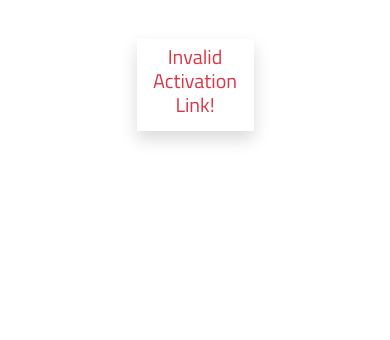
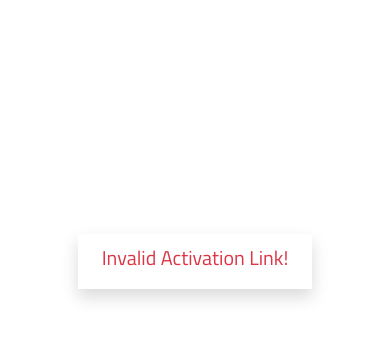
Before and after one commit to PurplThings/Main, a PHP site: page /PT/forgotpwd.php in a window 390 px wide. Shown: the top 340 px of the page. Run offline with PHP 8.4, Linux system fonts and the light colour scheme.

Commit message:
kethan3june

```diff
--- a/forgotpwd.php
+++ b/forgotpwd.php
@@ -9,9 +9,26 @@
     <meta name="viewport" content="width=device-width, initial-scale=1.0">
     <title>Forgot Password</title>
     <?php require_once 'Asset/util/index_require.php'; ?>
+    <style>
+        .shadow{
+            width: 30%;margin: 10% auto;
+        }
+        @media only screen and (max-width: 575px){
+            .shadow{
+                width: 60%;
+                margin: 60% auto;
+            }
+        }
+        @media (min-width:971px) and (max-width:980px){
+            .shadow{
+                width: 50%;
+                margin: 50% auto;
+            }
+        }
+    </style>
 </head>
 <body>
-    <div class="shadow" style="width: 30%;margin: 10% auto;">
+    <div class="shadow">
         <form action="" method="post" style="padding: 5%;">
             <?php if(isset($_GET['id'])){ ?>
             <h5 class="text-center">Forgot Password / Activate Account</h5><br>
```
